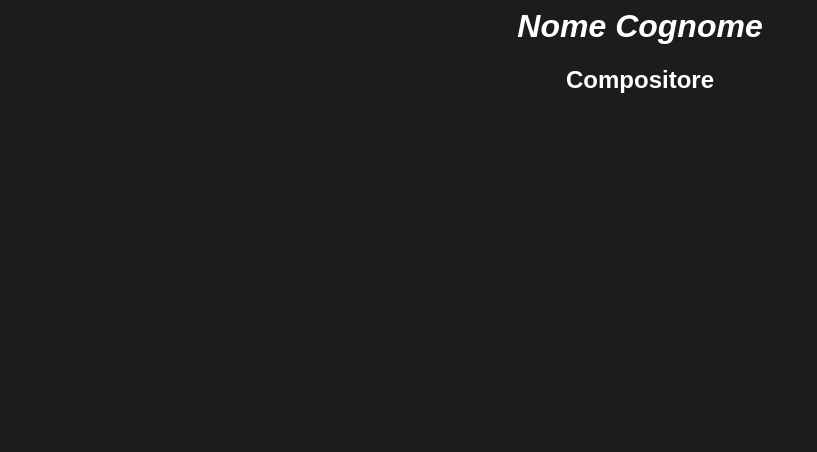
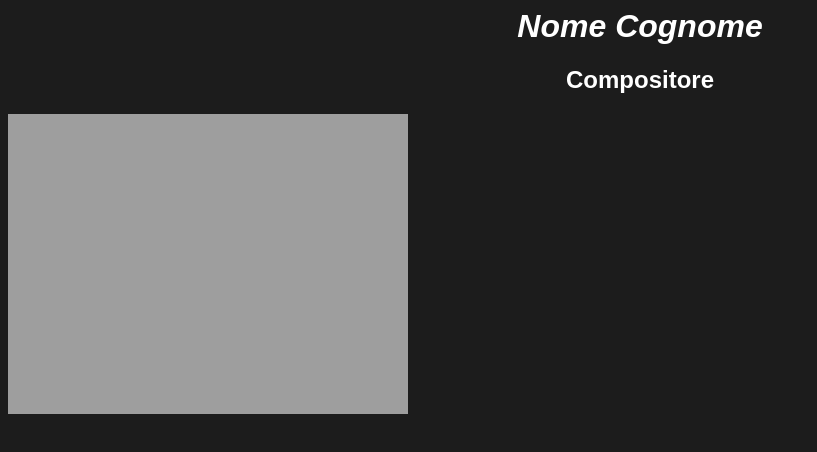
Before and after one commit to SamuZX/WebsiteTEST, a plain HTML site: page index.html in a window 1280 px wide. Shown: the whole page, without its empty margins (0-817 px from the left). Drawn offline with Linux system fonts and the light colour scheme; the site is published under a folder, as on GitHub Pages, so addresses that start at the root find nothing.

Commit message:
Update index.html

```diff
--- a/index.html
+++ b/index.html
@@ -6,6 +6,6 @@
     <body>
         <h1 class="nome"><i>Nome Cognome</i></h1>
         <h2 class="compositore">Compositore</h2>
-        <img class="vinyil" src="/mockup.png" alt="">
+        <img class="vinyil" src="mockup.png" alt="vinyl">
     </body>
 </html>
```
